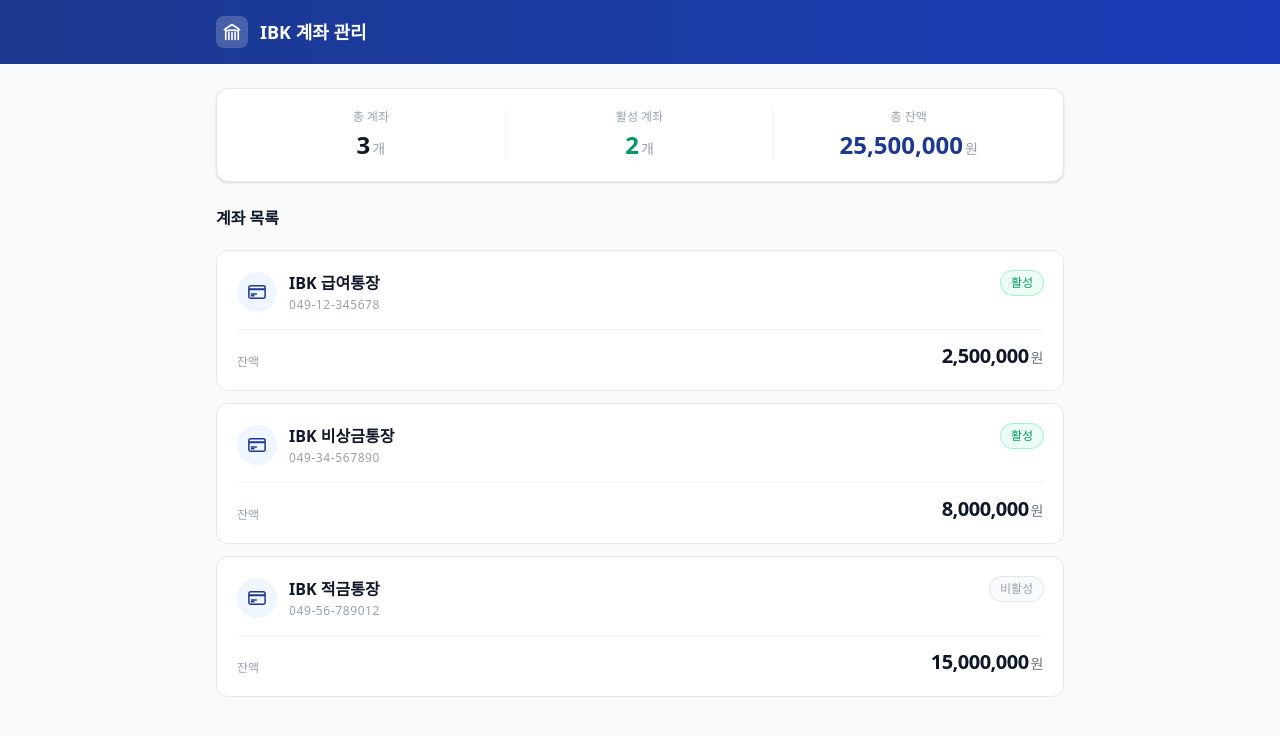
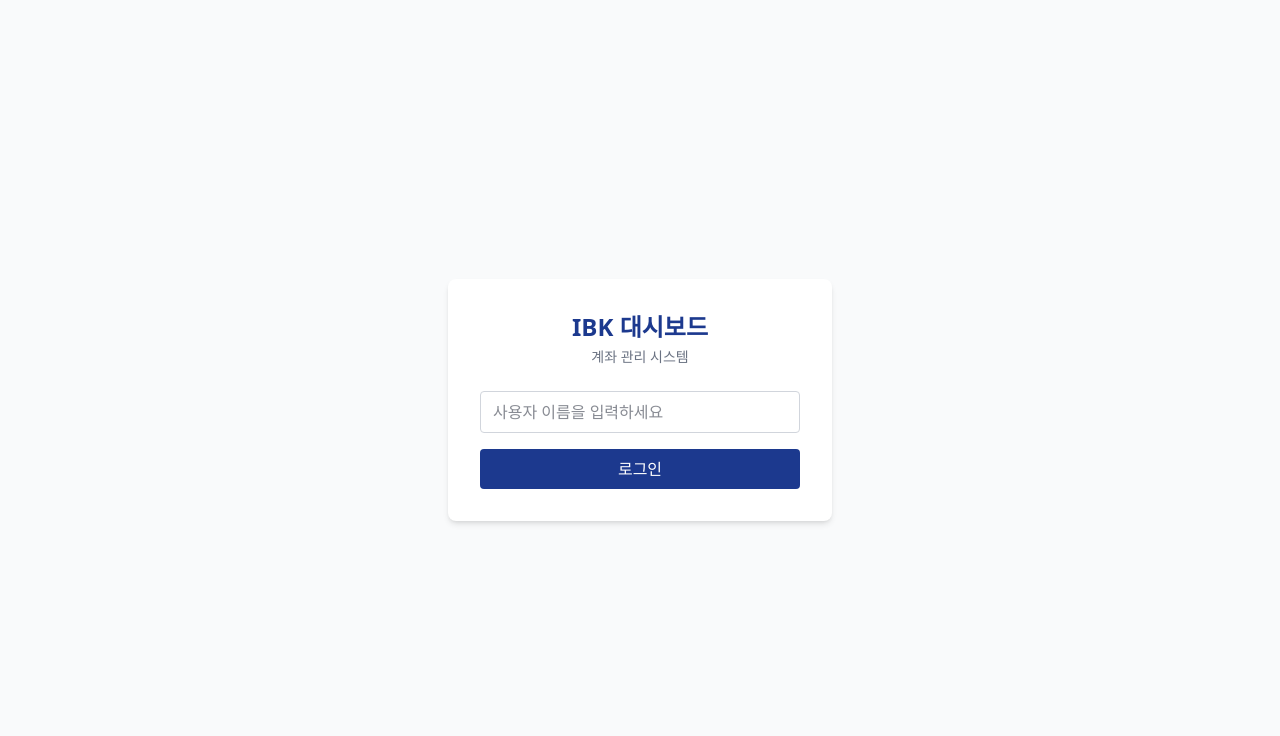
Before and after one commit to soongon/ibk-dashboard, a React (Vite) app: page /login in a window 1280 px wide. Before the commit this address led to /accounts. Shown: the top 736 px of the page. Built offline with nearby package versions, Linux system fonts and the light colour scheme.

Commit message:
Step 5: Zustand 전역 상태 관리

```diff
--- /dev/null
+++ b/src/components/ProtectedRoute.tsx
@@ -0,0 +1,8 @@
+import { Navigate } from 'react-router';
+import { useAuthStore } from '../stores/useAuthStore';
+
+export default function ProtectedRoute({ children }: { children: React.ReactNode }) {
+  const isLoggedIn = useAuthStore((state) => state.isLoggedIn);
+  if (!isLoggedIn) return <Navigate to="/login" />;
+  return <>{children}</>;
+}
--- a/src/pages/AccountListPage.tsx
+++ b/src/pages/AccountListPage.tsx
@@ -1,11 +1,17 @@
 import { useState } from 'react';
-import { Link } from 'react-router';
+import { Link, useNavigate } from 'react-router';
+import { useAuthStore } from '../stores/useAuthStore';
 import { Account } from '../types/Account';
 import { sampleAccounts } from '../mocks/accounts';
 import AccountCard from '../components/AccountCard';
 
 export default function AccountListPage() {
   const [accounts] = useState<Account[]>(sampleAccounts);
+  const username = useAuthStore((state) => state.username);
+  const logout = useAuthStore((state) => state.logout);
+  const navigate = useNavigate();
+
+  const handleLogout = () => { logout(); navigate('/login'); };
 
   const totalBalance = accounts.reduce((sum, acc) => sum + acc.balance, 0);
   const activeCount = accounts.filter((acc) => acc.isActive).length;
@@ -21,6 +27,15 @@
               </svg>
             </div>
             <h1 className="text-lg font-bold">IBK 계좌 관리</h1>
+          </div>
+          <div className="flex items-center gap-3">
+            <div className="flex items-center gap-2 bg-white/10 rounded-full px-3 py-1.5">
+              <div className="w-6 h-6 bg-white/20 rounded-full flex items-center justify-center text-xs font-bold">
+                {username.charAt(0).toUpperCase()}
+              </div>
+              <span className="text-sm">{username}님</span>
+            </div>
+            <button onClick={handleLogout} className="text-sm text-blue-200 hover:text-white transition-colors">로그아웃</button>
           </div>
         </div>
       </header>
--- /dev/null
+++ b/src/pages/LoginPage.tsx
@@ -0,0 +1,39 @@
+import { useState } from 'react';
+import { useNavigate } from 'react-router';
+import { useAuthStore } from '../stores/useAuthStore';
+
+export default function LoginPage() {
+  const [input, setInput] = useState('');
+  const login = useAuthStore((state) => state.login);
+  const navigate = useNavigate();
+
+  const handleSubmit = (e: React.FormEvent) => {
+    e.preventDefault();
+    if (!input.trim()) return;
+    login(input.trim());
+    navigate('/accounts');
+  };
+
+  return (
+    <div className="min-h-screen flex items-center justify-center bg-gray-50">
+      <div className="bg-white p-8 rounded-lg shadow-md w-full max-w-sm">
+        <div className="text-center mb-6">
+          <h1 className="text-2xl font-bold text-blue-900">IBK 대시보드</h1>
+          <p className="text-gray-500 text-sm mt-1">계좌 관리 시스템</p>
+        </div>
+        <form onSubmit={handleSubmit} className="space-y-4">
+          <input
+            type="text"
+            placeholder="사용자 이름을 입력하세요"
+            value={input}
+            onChange={(e) => setInput(e.target.value)}
+            className="w-full border border-gray-300 rounded px-3 py-2 text-gray-900 focus:outline-none focus:ring-2 focus:ring-blue-500"
+          />
+          <button type="submit" className="w-full bg-blue-900 text-white py-2 rounded hover:bg-blue-800 transition-colors">
+            로그인
+          </button>
+        </form>
+      </div>
+    </div>
+  );
+}
--- /dev/null
+++ b/src/stores/useAuthStore.ts
@@ -0,0 +1,15 @@
+import { create } from 'zustand';
+
+interface AuthState {
+  isLoggedIn: boolean;
+  username: string;
+  login: (username: string) => void;
+  logout: () => void;
+}
+
+export const useAuthStore = create<AuthState>((set) => ({
+  isLoggedIn: false,
+  username: '',
+  login: (username: string) => set({ isLoggedIn: true, username }),
+  logout: () => set({ isLoggedIn: false, username: '' }),
+}));
```
Also changed, not shown: src/routes/index.tsx (+9 -3 lines).
